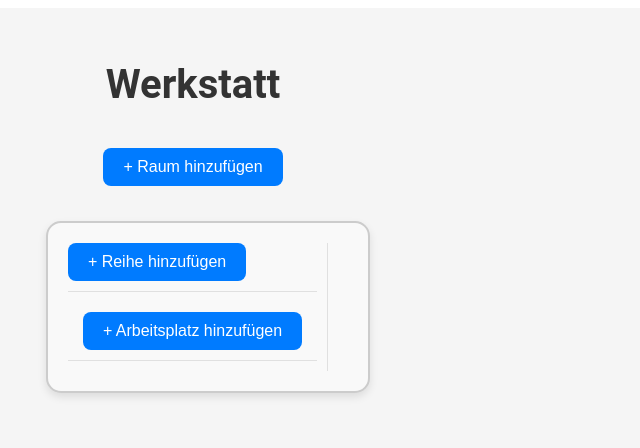
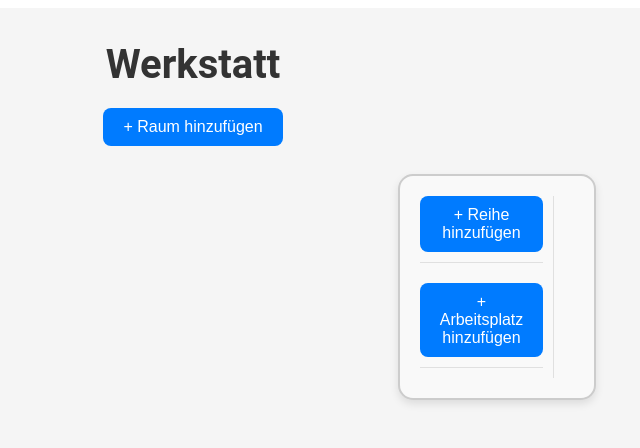
Before and after one commit to achilleaslenzen/sitzplatzverwaltung, an Angular app: page /werkstatt in a window 1280 px wide. Shown: the top 448 px of the page, without its empty margins (447-1087 px from the left). Built offline with nearby package versions, Linux system fonts and the light colour scheme.

Commit message:
absolute positioning by coordinates

```diff
--- a/src/app/werkstatt/werkstatt.component.html
+++ b/src/app/werkstatt/werkstatt.component.html
@@ -1,19 +1,24 @@
+<div class="werkstatt-header">
+  <h2>Werkstatt</h2>
+  <app-button text="+ Raum hinzufügen" (clicked)="addRaum()"></app-button>
+</div>
 <div
   class="werkstatt-container"
+  #container
   cdkDropList
   id="werkstatt"
   [cdkDropListConnectedTo]="['raeume']"
   (cdkDropListDropped)="dropRaum($event)"
 >
-  <h2>Werkstatt</h2>
-  <app-button text="+ Raum hinzufügen" (clicked)="addRaum()"></app-button>
-
   <div>
     <div
       *ngFor="let raum of raeume"
       class="raum-container"
       cdkDrag
       [cdkDragData]="raum"
+      (cdkDragEnded)="onDragEnd($event, raum)"
+      [style.top.px]="raum.position.y"
+      [style.left.px]="raum.position.x"
       cdkDropList
       id="raeume"
     >
--- a/src/app/werkstatt/werkstatt.component.scss
+++ b/src/app/werkstatt/werkstatt.component.scss
@@ -1,23 +1,16 @@
-.werkstatt-container {
+.werkstatt-header {
   display: flex;
   flex-direction: column;
   align-items: center;
-  gap: 20px;
+  background-color: #f5f5f5;
+}
+
+.werkstatt-container {
+  position: relative;
+  width: 100%;
   height: 100vh;
-  padding: 20px;
   background-color: #f5f5f5;
-
-  &.cdk-drag-preview {
-    transform: scale(1.1);
-    box-shadow: 0 4px 8px rgba(0, 0, 0, 0.3);
-    background-color: #e3f2fd;
-  }
-
-  /* Platzhalter für das Ziel */
-  &.cdk-drag-placeholder {
-    background-color: #bbdefb;
-    border: 2px dashed #0288d1;
-  }
+  overflow: auto;
 }
 
 h2 {
@@ -27,58 +20,15 @@ h2 {
   margin-bottom: 20px;
 }
 
-/* Einzelne Räume */
 .raum-container {
-  width: 100%;
-  padding: 15px;
-  border-radius: 10px;
+  position: absolute;
+  width: 150px; /* Standardbreite für jeden Raum */
+  height: 100px; /* Standardhöhe für jeden Raum */
+  border: 1px solid #0288d1;
+  background-color: #e3f2fd;
+  border-radius: 8px;
   cursor: grab;
-
-  &.cdk-drop-list-dragging {
-    background-color: #f0f9ff;
-  }
-}
-
-.tisch-pool {
-  display: inline-grid;
-  grid-template-columns: repeat(3, 1fr); /* Genau 3 Spalten */
-  grid-auto-rows: auto; /* Dynamische Höhe pro Zeile */
-  gap: 10px;
-  padding: 10px;
-  border: 2px solid #ccc;
-  border-radius: 10px;
-  background-color: #f0f0f0;
-  transition: background-color 0.3s;
-
-  &.cdk-drop-list-dragging {
-    background-color: #d0e0ff;
-  }
-}
-
-/* Tisch Styling */
-.tisch {
   display: flex;
   justify-content: center;
-  border: 1px solid #333;
-  border-radius: 8px;
-  background-color: #ffffff;
-  cursor: grab;
-  transition: transform 0.3s, box-shadow 0.3s;
-
-  &:hover {
-    box-shadow: 0 4px 8px rgba(0, 0, 0, 0.1);
-  }
-
-  /* Wenn das Element gezogen wird */
-  &.cdk-drag-preview {
-    transform: scale(1.1);
-    box-shadow: 0 4px 8px rgba(0, 0, 0, 0.3);
-    background-color: #e3f2fd;
-  }
-
-  /* Platzhalter für das Ziel */
-  &.cdk-drag-placeholder {
-    background-color: #bbdefb;
-    border: 2px dashed #0288d1;
-  }
+  align-items: center;
 }
--- a/src/app/werkstatt/werkstatt.component.ts
+++ b/src/app/werkstatt/werkstatt.component.ts
@@ -9,17 +9,24 @@ import {
 import {
   CdkDrag,
   CdkDragDrop,
+  CdkDragEnd,
   CdkDropList,
   moveItemInArray,
 } from '@angular/cdk/drag-drop';
-import { Raum, RaumComponent } from '../components/raum/raum.component';
+import { RaumComponent } from '../components/raum/raum.component';
 import {
   ArbeitsplatzComponent,
   Tisch,
 } from '../components/arbeitsplatz/arbeitsplatz.component';
 import { CommonModule } from '@angular/common';
-import { error } from 'console';
 import { ButtonComponent } from '../components/button/button.component';
+import { Reihe } from '../components/reihe/reihe.component';
+
+interface Raum {
+  id: number;
+  reihen: Reihe[]; // Passen Sie dies an die tatsächliche Struktur Ihrer Reihen an
+  position: { x: number; y: number };
+}
 
 @Component({
   selector: 'app-werkstatt',
@@ -36,50 +43,51 @@ import { ButtonComponent } from '../components/button/button.component';
   styleUrls: ['./werkstatt.component.scss'],
 })
 export class WerkstattComponent {
-  @ViewChild('tischPool') tischPoolRef!: ElementRef;
-  @ViewChildren('tisch') tischElements!: QueryList<ElementRef>;
+  @ViewChild('container', { static: true })
+  container!: ElementRef<HTMLDivElement>;
 
   raeume: Raum[] = [];
-  tischePool: Tisch[] = [];
 
-  constructor(private renderer: Renderer2) {
+  constructor() {
     this.addRaum();
   }
 
-  ngAfterViewInit() {
-    this.styleContainerWidth();
+  addRaum() {
+    const newRaum: Raum = {
+      id: Date.now(),
+      position: { x: 860, y: 100 },
+      reihen: [{ tische: [] }],
+    };
+    this.raeume = [...this.raeume, newRaum];
+    console.log(this.raeume);
   }
 
-  addRaum() {
-    const neuerRaum: Raum = { id: Date.now(), reihen: [{ tische: [] }] };
-    this.raeume.push(neuerRaum);
-  }
-
-  dropRaum(event: CdkDragDrop<Tisch[]>) {
+  dropRaum(event: CdkDragDrop<Raum[]>) {
     console.log('dropped Raum');
     if (event.previousContainer === event.container) {
       moveItemInArray(this.raeume, event.previousIndex, event.currentIndex);
     }
   }
 
-  private styleContainerWidth() {
-    const firstTisch = this.tischElements.first;
-    if (firstTisch) {
-      const tischWidth = firstTisch.nativeElement.offsetWidth;
+  onDragEnd(event: CdkDragEnd, raum: Raum) {
+    console.log('dragend');
+    const dropPoint = event.dropPoint;
 
-      const gap = 10;
-      const maxWidth = tischWidth * 3 + gap * 2;
+    // Berechne die Container-Grenzen
+    const containerRect = this.container.nativeElement.getBoundingClientRect();
+    const elementRect =
+      event.source.element.nativeElement.getBoundingClientRect();
 
-      this.renderer.setStyle(
-        this.tischPoolRef.nativeElement,
-        'max-width',
-        `${maxWidth}px`
-      );
-      this.renderer.setStyle(
-        this.tischPoolRef.nativeElement,
-        'grid-template-columns',
-        `repeat(auto-fit, minmax(${tischWidth}px, 1fr))`
-      );
-    }
+    // Berechne die maximalen X- und Y-Werte
+    const maxX = containerRect.width - elementRect.width;
+    const maxY = containerRect.height - elementRect.height;
+
+    // Begrenze die Position auf die Container-Grenzen
+    raum.position = {
+      x: Math.max(0, Math.min(dropPoint.x, maxX)),
+      y: Math.max(0, Math.min(dropPoint.y, maxY)),
+    };
+
+    raum.position = { x: dropPoint.x, y: dropPoint.y };
   }
 }
```
